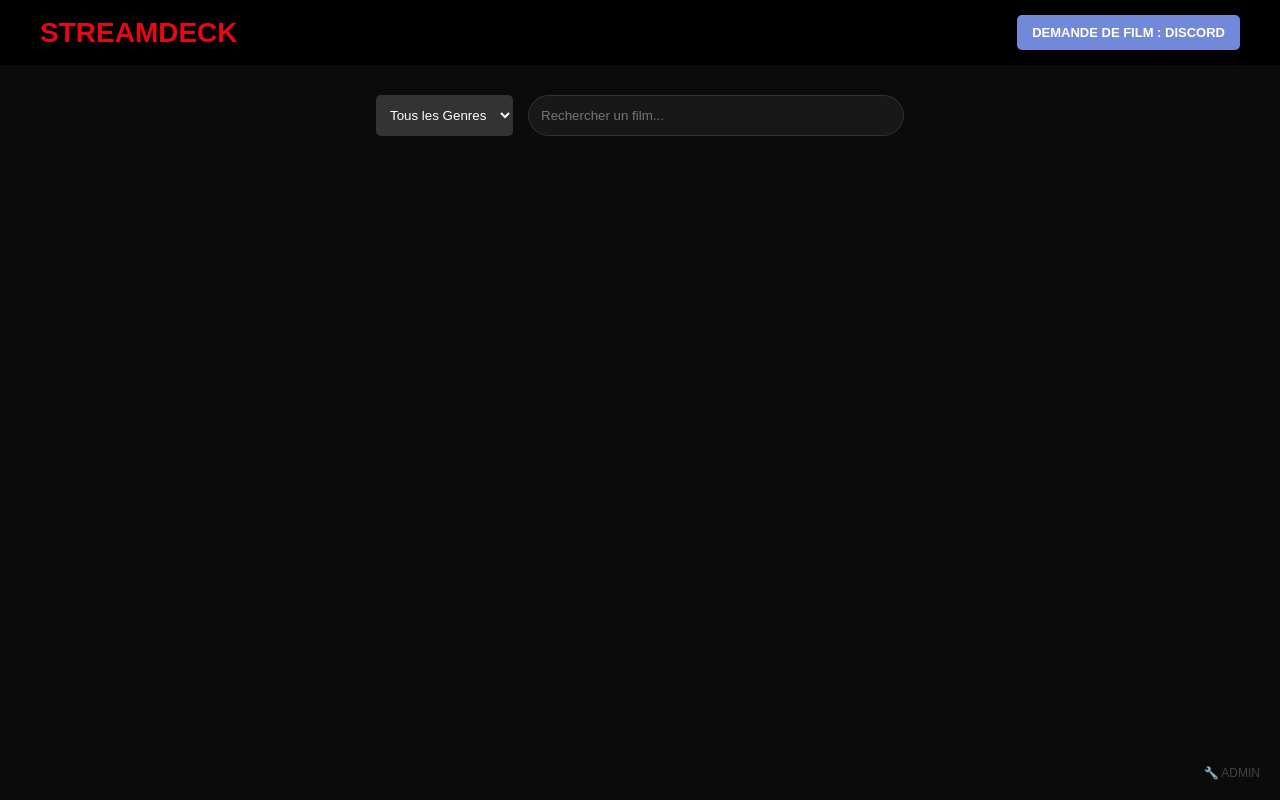
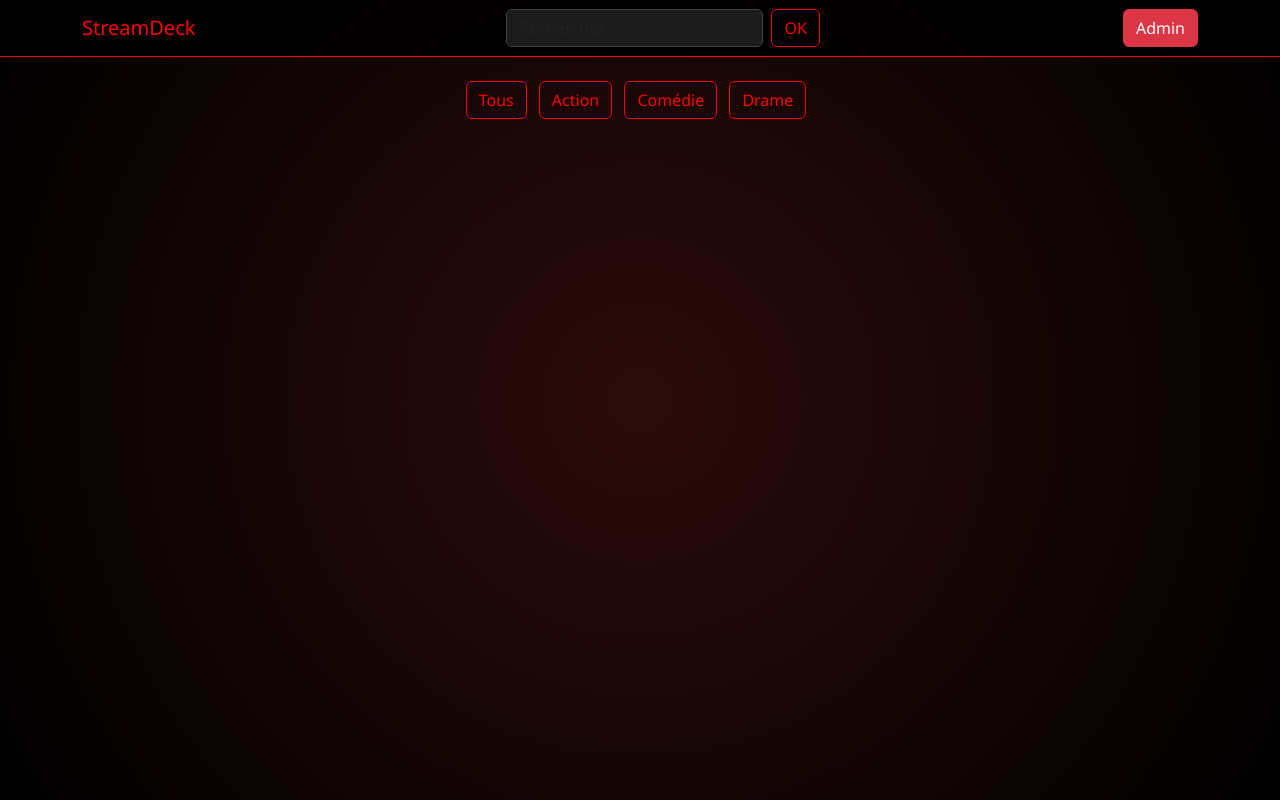
Before and after one commit to vguillotduenas-dotcom/StreamDeck, a Flask app: page / in a window 1280 px wide. Run offline with Flask 3, Linux system fonts and the light colour scheme; a user stored in the database is signed in; data that the repository does not hold is empty.

Commit message:
Update index.html

```diff
--- a/templates/index.html
+++ b/templates/index.html
@@ -1,58 +1,102 @@
 <!DOCTYPE html>
-<html>
+<html lang="fr">
 <head>
-    <title>Streamdeck</title>
+    <meta charset="UTF-8">
+    <title>StreamDeck - Films & Séries</title>
+    <link href="https://cdn.jsdelivr.net/npm/bootstrap@5.3.2/dist/css/bootstrap.min.css" rel="stylesheet">
     <style>
-        body { background: #0b0b0b; color: white; font-family: sans-serif; margin: 0; }
-        .navbar { display: flex; justify-content: space-between; align-items: center; padding: 15px 40px; background: #000; }
-        .logo { color: #e50914; font-size: 28px; font-weight: bold; text-decoration: none; }
-        .discord { background: #7289da; color: white; padding: 10px 15px; border-radius: 5px; text-decoration: none; font-size: 13px; font-weight: bold; }
-        .filters { display: flex; justify-content: center; gap: 15px; padding: 30px; }
-        .search { padding: 12px; width: 350px; border-radius: 25px; border: 1px solid #333; background: #181818; color: white; }
-        .genre { padding: 10px; border-radius: 5px; background: #333; color: white; border: none; }
-        .grid { display: grid; grid-template-columns: repeat(auto-fill, minmax(200px, 1fr)); gap: 30px; padding: 0 40px 40px 40px; }
-        .card { background: #181818; border-radius: 8px; overflow: hidden; border: 1px solid #222; transition: 0.3s; position: relative; }
-        .card:hover { transform: scale(1.05); border-color: #e50914; }
-        .card img { width: 100%; height: 280px; object-fit: cover; }
-        .card-body { padding: 15px; text-align: center; }
-        .badge { position: absolute; top: 10px; right: 10px; background: #e50914; padding: 3px 8px; border-radius: 3px; font-size: 11px; }
-        .play { display: block; background: #e50914; color: white; padding: 10px; border-radius: 4px; text-decoration: none; margin-top: 10px; font-weight: bold; }
-        .admin-btn { position: fixed; bottom: 20px; right: 20px; color: #444; text-decoration: none; font-size: 12px; }
+        body {
+            background: radial-gradient(circle at center, #2c0b0b 0%, #000000 100%);
+            color: white;
+            font-family: 'Segoe UI', Tahoma, Geneva, Verdana, sans-serif;
+            min-height: 100vh;
+        }
+        .navbar {
+            background-color: rgba(0, 0, 0, 0.9) !important;
+            border-bottom: 1px solid #ff0000;
+        }
+        .navbar-brand, .nav-link {
+            color: #ff0000 !important;
+        }
+        .card {
+            background-color: #1a1a1a;
+            border: 1px solid #333;
+            transition: transform 0.3s ease, box-shadow 0.3s ease;
+            overflow: hidden;
+        }
+        .card:hover {
+            transform: scale(1.05);
+            border-color: #ff0000;
+            box-shadow: 0 0 15px rgba(255, 0, 0, 0.7);
+        }
+        .card-img-top {
+            height: 350px;
+            object-fit: cover;
+        }
+        .card-title {
+            color: white;
+        }
+        .btn-outline-danger {
+            color: #ff0000;
+            border-color: #ff0000;
+        }
+        .btn-outline-danger:hover {
+            background-color: #ff0000;
+            color: white;
+        }
+        .form-control {
+            background-color: rgba(255, 255, 255, 0.1);
+            color: white;
+            border: 1px solid #444;
+        }
+        .form-control:focus {
+            background-color: rgba(255, 255, 255, 0.2);
+            color: white;
+            border-color: #ff0000;
+            box-shadow: 0 0 10px rgba(255, 0, 0, 0.5);
+        }
     </style>
 </head>
 <body>
-    <div class="navbar">
-        <a href="/" class="logo">STREAMDECK</a>
-        <a href="https://discord.gg/yGwPtXKEu" class="discord" target="_blank">DEMANDE DE FILM : DISCORD</a>
+    <nav class="navbar navbar-expand-lg navbar-dark bg-dark">
+        <div class="container">
+            <a class="navbar-brand" href="/">StreamDeck</a>
+            <form class="d-flex" method="GET">
+                <input class="form-control me-2" type="search" name="q" placeholder="Rechercher..." aria-label="Search">
+                <button class="btn btn-outline-danger" type="submit">OK</button>
+            </form>
+            {% if current_user.role == 'admin' %}
+                <a href="/admin" class="btn btn-danger ms-2">Admin</a>
+            {% endif %}
+        </div>
+    </nav>
+
+    <div class="container mt-4">
+        <div class="mb-4 text-center">
+            <a href="/" class="btn btn-outline-danger me-2">Tous</a>
+            <a href="/?genre=Action" class="btn btn-outline-danger me-2">Action</a>
+            <a href="/?genre=Comédie" class="btn btn-outline-danger me-2">Comédie</a>
+            <a href="/?genre=Drame" class="btn btn-outline-danger me-2">Drame</a>
         </div>
 
-    <form class="filters" action="/">
-        <select name="genre" class="genre" onchange="this.form.submit()">
-            <option value="">Tous les Genres</option>
-            <option value="Horreur" {% if request.args.get('genre') == 'Horreur' %}selected{% endif %}>Horreur</option>
-            <option value="Humour" {% if request.args.get('genre') == 'Humour' %}selected{% endif %}>Humour</option>
-            <option value="Famille" {% if request.args.get('genre') == 'Famille' %}selected{% endif %}>Famille</option>
-        </select>
-        <input type="text" name="q" placeholder="Rechercher un film..." class="search" value="{{ request.args.get('q', '') }}">
-    </form>
-
-    <div class="grid">
+        <div class="row row-cols-1 row-cols-md-3 row-cols-lg-4 g-4">
             {% for f in films %}
-        <div class="card">
-            <span class="badge">{{ f.type.upper() }}</span>
-            <img src="{{ f.img }}">
+            <div class="col">
+                <div class="card h-100">
+                    <img src="{{ f.img }}" class="card-img-top" alt="{{ f.nom }}">
                     <div class="card-body">
-                <h3 style="margin: 0; font-size: 16px;">{{ f.nom }}</h3>
-                <a href="{% if f.type == 'film' %}{{ f.lien }}{% else %}/serie/{{ f.id }}{% endif %}" class="play">
-                    {% if f.type == 'film' %}▶ REGARDER{% else %}📂 ÉPISODES{% endif %}
-                </a>
+                        <h5 class="card-title">{{ f.nom }}</h5>
+                        <p class="card-text text-muted">{{ f.genre }}</p>
+                        {% if f.type == 'film' %}
+                            <a href="{{ f.lien }}" class="btn btn-danger w-100" target="_blank">Regarder</a>
+                        {% else %}
+                            <a href="/serie/{{ f.id }}" class="btn btn-danger w-100">Voir les épisodes</a>
+                        {% endif %}
+                    </div>
                 </div>
             </div>
             {% endfor %}
         </div>
-
-    {% if current_user.role == 'admin' %}
-    <a href="/admin" class="admin-btn">🔧 ADMIN</a>
-    {% endif %}
+    </div>
 </body>
 </html>
```
Lines whose indentation alone changed are shown as unchanged.
